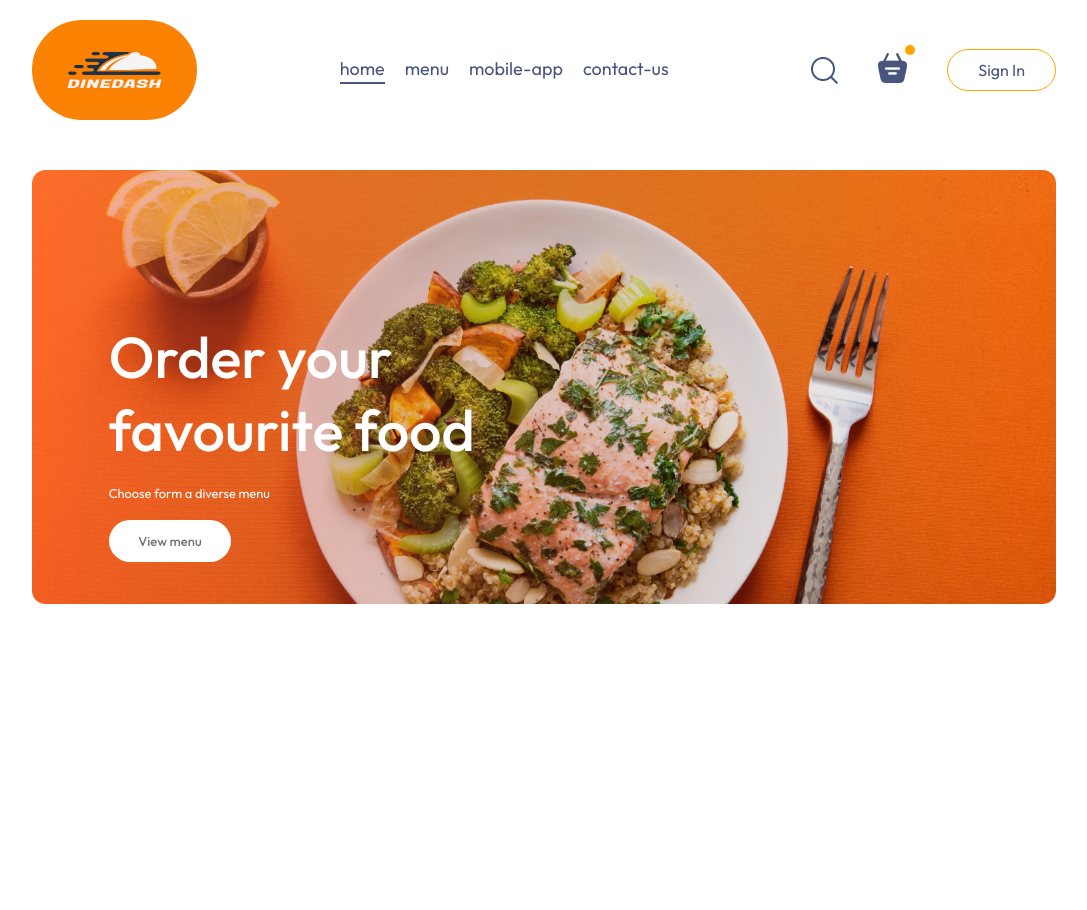
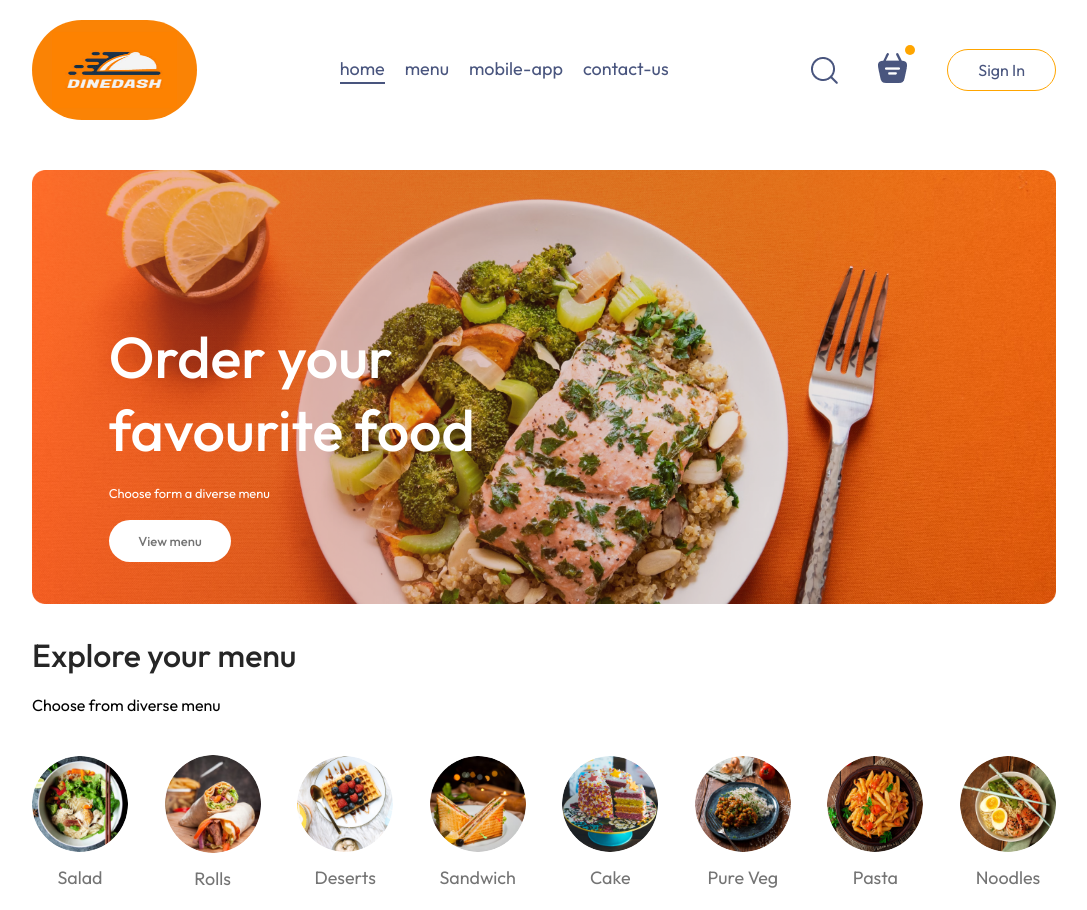
Before and after one commit to Hardik12244/DineDash, a React (Vite) app in the folder frontend/: page / in a window 1280 px wide. Shown: the whole page, without its empty margins (96-1183 px from the left). Before the commit the page ends 800 px from the top, so only its background shows below. Built offline with nearby package versions, Linux system fonts and the light colour scheme.

Commit message:
feat:add explroe-menu

```diff
--- /dev/null
+++ b/frontend/src/components/ExploreMenu/ExploreMenu.css
@@ -0,0 +1,57 @@
+.explore-menu{
+    display: flex;
+    flex-direction: column;
+    gap: 20px;
+}
+.explore-menu h1{
+    color: #262626;
+    font-weight: 500;
+
+}
+.explore-menu-text{
+    max-width: 60%;
+    columns: #808080;
+}
+.explore-menu-list{
+    display: flex;
+    justify-content: space-between;
+    align-items: center;
+    gap: 30px;
+    text-align: center;
+    margin: 20px 0px;
+    overflow-x: scroll;
+}
+.explore-menu-list::-webkit-scrollbar{
+display: none;
+}
+
+.explore-menu-list-item img{
+    width: 7.5vw;
+    min-height: 80px;
+    cursor: pointer;
+    border-radius: 50%;
+    transition: 0.2s;
+}
+.explore-menu-list-item p{
+    margin-top: 10px;
+    color: #747474;
+    font-size: max(1.4vw,16px);
+    cursor: pointer;
+
+}
+.explore-menu hr{
+    margin: 10px 0px;
+    height: 2px;
+    background-color: #e2e2e2;
+    border: none;
+}
+.explore-menu-list-item .active{
+    border: 4px solid tomato;
+    padding: 2px;
+}
+@media (max-width:1050px) {
+    .explore-menu-text{
+        max-width: 100%;
+        font-size: 14px;
+    }
+}
--- /dev/null
+++ b/frontend/src/components/ExploreMenu/ExploreMenu.tsx
@@ -0,0 +1,33 @@
+import React from 'react'
+import { menu_list } from '../../assets/assets'
+import './ExploreMenu.css'
+
+type ExploreMenuProps={
+    category:string;
+    setCategory:React.Dispatch<React.SetStateAction<string>>
+
+}
+
+function ExploreMenu({category,setCategory}:ExploreMenuProps) {
+    return (
+        <div>
+
+            <div className='explore-menu' id='explore-menu'>
+                <h1>Explore your menu</h1>
+                <p className='explore-menu-text'>Choose from diverse menu</p>
+                <div className="explore-menu-list">
+                    {menu_list.map((item, index) => {
+                        return (
+                            <div key={index} className='explore-menu-list-item' onClick={() => setCategory(prev => prev === item.menu_name ? "All" : item.menu_name)}>
+                                <img className={category===item.menu_name?"active":""} src={item.menu_image} alt="" />
+                                <p>{item.menu_name}</p>
+                            </div>
+                        )
+                    })}
+                </div>
+            </div>
+        </div>
+    )
+}
+
+export default ExploreMenu
--- a/frontend/src/pages/Home/Home.tsx
+++ b/frontend/src/pages/Home/Home.tsx
@@ -1,10 +1,13 @@
-import React from 'react'
+import React,{useState} from 'react'
 import Header from '../../components/Header/Header'
+import ExploreMenu from '../../components/ExploreMenu/ExploreMenu';
 
 function Home() {
+  const [category,setCategory] = useState("All");
   return (
     <div>
         <Header/>
+        <ExploreMenu category={category} setCategory={setCategory}/>
     </div>
   )
 }
```
